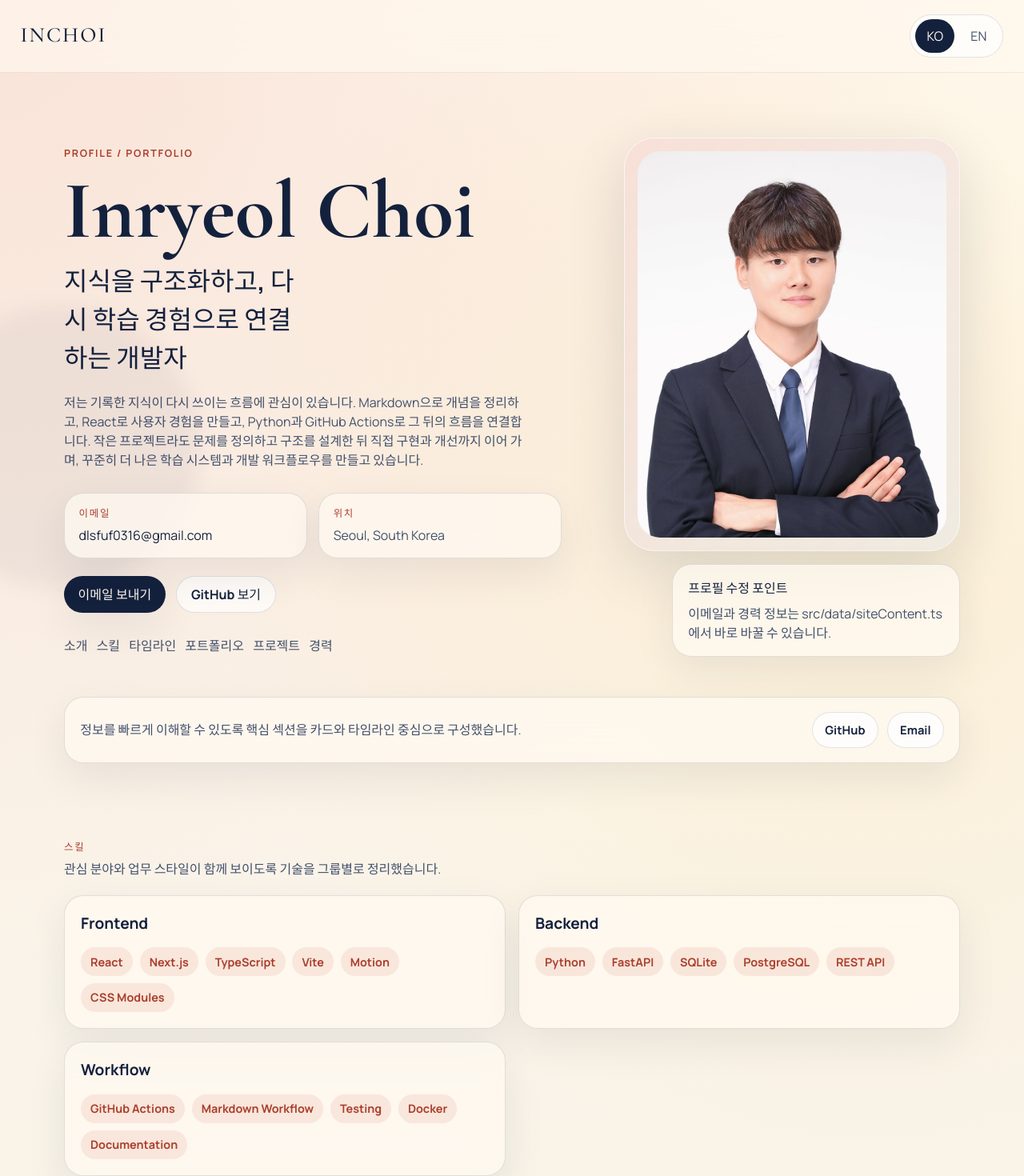
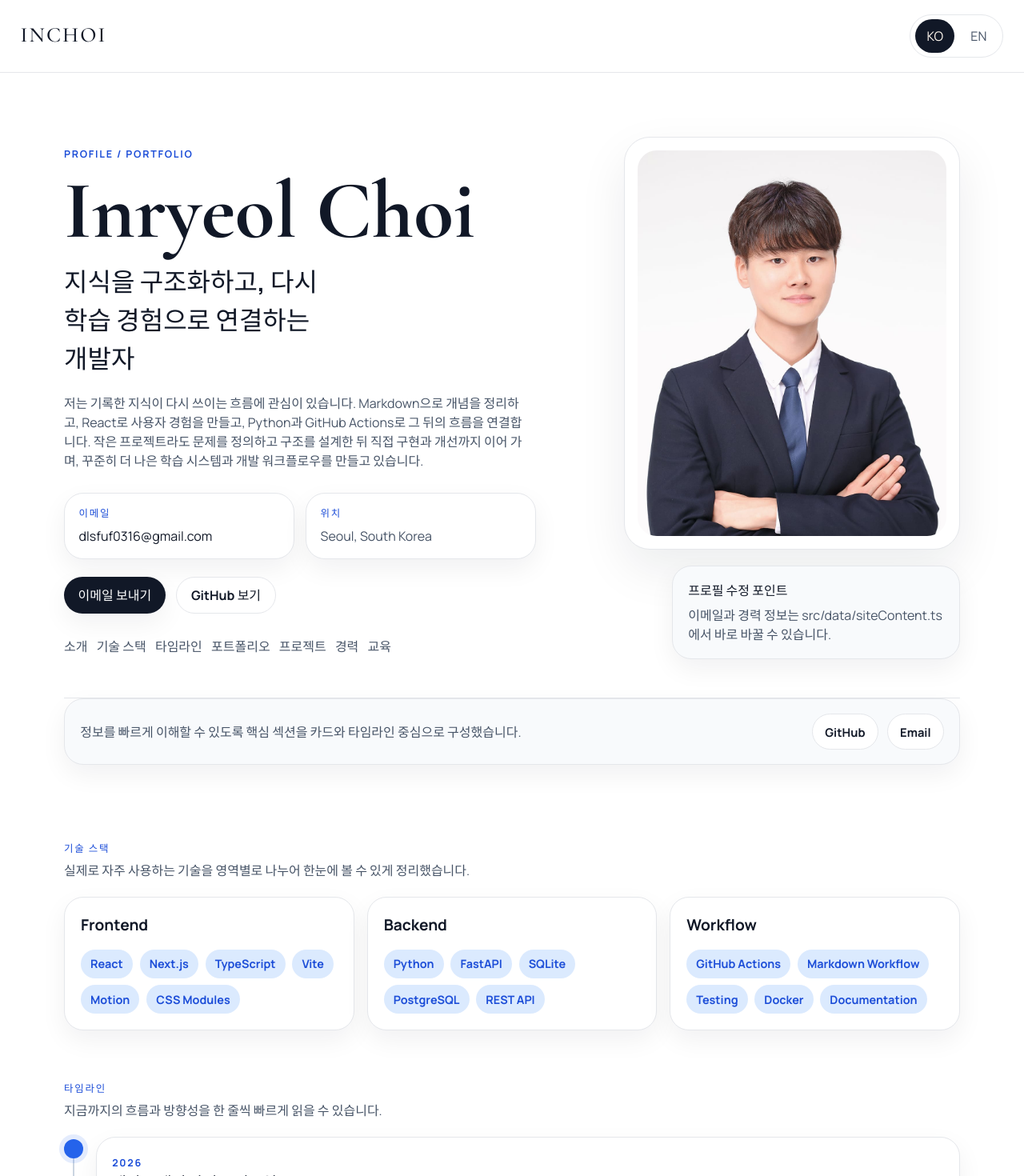
Before and after one commit to InryeolChoi/inchoi.github.io, a React (Vite) app: page / in a window 1280 px wide. Shown: the top 1470 px of the page at 80% size. Built offline with nearby package versions, Linux system fonts and the light colour scheme.

Commit message:
update: design

```diff
--- a/src/App.tsx
+++ b/src/App.tsx
@@ -1,6 +1,7 @@
 import { useEffect, useState } from "react";
 import { useTranslation } from "react-i18next";
 
+import { Education } from "./components/Education";
 import { Experience } from "./components/Experience";
 import { Hero } from "./components/Hero";
 import { IntroOverlay } from "./components/IntroOverlay";
@@ -59,6 +60,7 @@ function App() {
           <Portfolio locale={locale} />
           <Projects locale={locale} />
           <Experience locale={locale} />
+          <Education locale={locale} />
         </main>
       </div>
     </>
--- /dev/null
+++ b/src/components/Education.tsx
@@ -0,0 +1,46 @@
+import { motion } from "motion/react";
+import { useTranslation } from "react-i18next";
+
+import { educationItems } from "../data/siteContent";
+import type { Locale } from "../types";
+import { SectionHeading } from "./SectionHeading";
+
+type EducationProps = {
+  locale: Locale;
+};
+
+export function Education({ locale }: EducationProps) {
+  const { t } = useTranslation();
+
+  return (
+    <section className="contentSection">
+      <SectionHeading id="education" title={t("educationTitle")} lead={t("educationLead")} />
+      <div className="stackedCards">
+        {educationItems.map((item, index) => (
+          <motion.article
+            key={`${item.institution}-${item.period}`}
+            className="wideCard"
+            initial={{ y: 30, opacity: 0 }}
+            whileInView={{ y: 0, opacity: 1 }}
+            viewport={{ once: true, amount: 0.3 }}
+            transition={{ duration: 0.45, delay: index * 0.08 }}
+          >
+            <div className="wideCardHeader">
+              <div>
+                <p className="timelinePeriod">{item.period}</p>
+                <h3>{item.institution}</h3>
+                <p className="wideCardRole">{item.program[locale]}</p>
+              </div>
+            </div>
+            <p>{item.summary[locale]}</p>
+            <ul className="highlightList">
+              {item.highlights[locale].map((highlight) => (
+                <li key={highlight}>{highlight}</li>
+              ))}
+            </ul>
+          </motion.article>
+        ))}
+      </div>
+    </section>
+  );
+}
--- a/src/data/siteContent.ts
+++ b/src/data/siteContent.ts
@@ -1,4 +1,5 @@
 import type {
+  EducationItem,
   ExperienceItem,
   LinkItem,
   PortfolioItem,
@@ -258,13 +259,41 @@ export const experienceItems: ExperienceItem[] = [
   },
 ];
 
+export const educationItems: EducationItem[] = [
+  {
+    period: "Add Period",
+    institution: "Add School or Program",
+    program: {
+      ko: "전공 또는 교육 과정을 입력하세요",
+      en: "Add your major or education program",
+    },
+    summary: {
+      ko: "학위, 부트캠프, 교육 과정, 자격 준비 이력 등을 여기에 정리할 수 있습니다.",
+      en: "You can list your degree, bootcamp, training course, or certification preparation here.",
+    },
+    highlights: {
+      ko: [
+        "학교명 또는 교육 기관명 입력",
+        "전공 또는 과정명 입력",
+        "배운 내용이나 핵심 성과 2~3개 정리",
+      ],
+      en: [
+        "Add your school or education provider",
+        "Add your major or course name",
+        "Summarize two or three key learnings or outcomes",
+      ],
+    },
+  },
+];
+
 export const sectionAnchors = [
   { id: "about", label: { ko: "소개", en: "About" } },
-  { id: "skills", label: { ko: "스킬", en: "Skills" } },
+  { id: "skills", label: { ko: "기술 스택", en: "Tech Stack" } },
   { id: "timeline", label: { ko: "타임라인", en: "Timeline" } },
   { id: "portfolio", label: { ko: "포트폴리오", en: "Portfolio" } },
   { id: "projects", label: { ko: "프로젝트", en: "Projects" } },
   { id: "experience", label: { ko: "경력", en: "Experience" } },
+  { id: "education", label: { ko: "교육", en: "Education" } },
 ];
 
 export const getLocale = (language: string): Locale =>
--- a/src/i18n.ts
+++ b/src/i18n.ts
@@ -10,18 +10,20 @@ const resources = {
       heroSecondary: "이메일과 경력 정보는 src/data/siteContent.ts에서 바로 바꿀 수 있습니다.",
       sectionLead:
         "정보를 빠르게 이해할 수 있도록 핵심 섹션을 카드와 타임라인 중심으로 구성했습니다.",
-      skillsTitle: "스킬",
+      skillsTitle: "기술 스택",
       timelineTitle: "타임라인",
       portfolioTitle: "포트폴리오",
       projectsTitle: "프로젝트",
       experienceTitle: "경력",
+      educationTitle: "교육",
       contact: "이메일",
       location: "위치",
-      skillsLead: "관심 분야와 업무 스타일이 함께 보이도록 기술을 그룹별로 정리했습니다.",
+      skillsLead: "실제로 자주 사용하는 기술을 영역별로 나누어 한눈에 볼 수 있게 정리했습니다.",
       timelineLead: "지금까지의 흐름과 방향성을 한 줄씩 빠르게 읽을 수 있습니다.",
       portfolioLead: "대표 작업과 저장소를 한곳에서 확인할 수 있습니다.",
       projectsLead: "어떤 문제를 어떻게 풀었는지 중심으로 프로젝트를 소개합니다.",
-      experienceLead: "경력 섹션은 실제 이력으로 교체하기 쉬운 형태로 분리했습니다.",
+      experienceLead: "프로젝트 경험과 실무에 가까운 작업 흐름을 중심으로 정리했습니다.",
+      educationLead: "학력, 교육 과정, 자격 준비 이력을 정리할 수 있는 영역입니다.",
       github: "GitHub",
       liveSite: "Live",
       viewGithub: "GitHub 보기",
@@ -41,18 +43,20 @@ const resources = {
       heroSecondary: "You can edit email and experience details directly in src/data/siteContent.ts.",
       sectionLead:
         "The page is organized around clear cards and a timeline so visitors can understand the story quickly.",
-      skillsTitle: "Skills",
+      skillsTitle: "Tech Stack",
       timelineTitle: "Timeline",
       portfolioTitle: "Portfolio",
       projectsTitle: "Projects",
       experienceTitle: "Experience",
+      educationTitle: "Education",
       contact: "Email",
       location: "Location",
-      skillsLead: "Skills are grouped to show both capability and working style.",
+      skillsLead: "Core technologies are grouped by area so visitors can scan them quickly.",
       timelineLead: "A quick snapshot of direction, growth, and major milestones.",
       portfolioLead: "A focused collection of representative work and repositories.",
       projectsLead: "Projects are framed around the problems solved and the decisions behind them.",
-      experienceLead: "The experience section is separated so real career details are easy to update later.",
+      experienceLead: "This section highlights project-driven experience and practical development flow.",
+      educationLead: "A dedicated area for academic background, courses, and certification study.",
       github: "GitHub",
       liveSite: "Live",
       viewGithub: "View GitHub",
--- a/src/index.css
+++ b/src/index.css
@@ -3,24 +3,22 @@
   line-height: 1.5;
   font-weight: 400;
   color: #14213d;
-  background:
-    radial-gradient(circle at top left, rgba(224, 122, 95, 0.18), transparent 28%),
-    radial-gradient(circle at 85% 15%, rgba(249, 196, 74, 0.15), transparent 22%),
-    linear-gradient(180deg, #fffaf2 0%, #f6f0e4 48%, #efe7da 100%);
+  background: #ffffff;
   font-synthesis: none;
   text-rendering: optimizeLegibility;
   -webkit-font-smoothing: antialiased;
   -moz-osx-font-smoothing: grayscale;
-  --ink-strong: #14213d;
-  --ink-soft: #43506c;
-  --surface: rgba(255, 250, 242, 0.72);
-  --surface-strong: rgba(255, 250, 242, 0.92);
-  --line: rgba(20, 33, 61, 0.12);
-  --accent: #d66853;
-  --accent-deep: #ab3f2d;
-  --accent-soft: #f6d2ba;
-  --shadow-soft: 0 18px 50px rgba(20, 33, 61, 0.08);
-  --shadow-strong: 0 22px 70px rgba(20, 33, 61, 0.14);
+  --ink-strong: #111827;
+  --ink-soft: #475467;
+  --surface: #ffffff;
+  --surface-strong: #ffffff;
+  --surface-muted: #f8fafc;
+  --line: #e5e7eb;
+  --accent: #2563eb;
+  --accent-deep: #1d4ed8;
+  --accent-soft: #dbeafe;
+  --shadow-soft: 0 12px 32px rgba(15, 23, 42, 0.06);
+  --shadow-strong: 0 24px 60px rgba(15, 23, 42, 0.08);
 }
 
 * {
@@ -36,6 +34,7 @@ body {
   min-width: 320px;
   min-height: 100vh;
   color: var(--ink-strong);
+  background: #ffffff;
 }
 
 a {
@@ -61,18 +60,6 @@ img {
   overflow: hidden;
 }
 
-.pageShell::before {
-  content: "";
-  position: fixed;
-  inset: auto auto 8% -8%;
-  width: 22rem;
-  height: 22rem;
-  border-radius: 50%;
-  background: rgba(20, 33, 61, 0.05);
-  filter: blur(12px);
-  pointer-events: none;
-}
-
 .topBar {
   position: sticky;
   top: 0;
@@ -81,9 +68,8 @@ img {
   align-items: center;
   justify-content: space-between;
   padding: 1.1rem clamp(1.2rem, 2vw, 2rem);
-  backdrop-filter: blur(18px);
-  background: rgba(255, 248, 238, 0.7);
-  border-bottom: 1px solid rgba(20, 33, 61, 0.08);
+  background: rgba(255, 255, 255, 0.94);
+  border-bottom: 1px solid var(--line);
 }
 
 .brand {
@@ -98,7 +84,7 @@ img {
   padding: 0.35rem;
   border-radius: 999px;
   border: 1px solid var(--line);
-  background: rgba(255, 255, 255, 0.68);
+  background: #ffffff;
 }
 
 .languageButton {
@@ -129,11 +115,20 @@ img {
 
 .heroSection {
   display: grid;
-  grid-template-columns: 1.2fr 0.9fr;
-  gap: 2rem;
+  grid-template-columns: minmax(0, 1.1fr) minmax(360px, 0.9fr);
+  gap: 3rem;
   align-items: center;
   min-height: calc(100vh - 6rem);
   padding: 2rem 0 3rem;
+  border-bottom: 1px solid var(--line);
+}
+
+.heroCopy {
+  order: 1;
+}
+
+.heroVisual {
+  order: 2;
 }
 
 .eyebrow,
@@ -158,7 +153,7 @@ img {
   margin: 1rem 0 0;
   font-size: clamp(1.4rem, 2.6vw, 2rem);
   font-weight: 700;
-  max-width: 14ch;
+  max-width: 16ch;
 }
 
 .heroIntro,
@@ -195,7 +190,6 @@ img {
   border-radius: 24px;
   background: var(--surface);
   box-shadow: var(--shadow-soft);
-  backdrop-filter: blur(18px);
 }
 
 .metaCard {
@@ -233,13 +227,13 @@ img {
 
 .primaryButton {
   background: var(--ink-strong);
-  color: #fff8ef;
+  color: #ffffff;
   box-shadow: var(--shadow-soft);
 }
 
 .secondaryButton {
   border: 1px solid var(--line);
-  background: rgba(255, 255, 255, 0.65);
+  background: #ffffff;
 }
 
 .primaryButton:hover,
@@ -270,18 +264,16 @@ img {
 
 .heroVisual {
   display: grid;
-  gap: 1rem;
+  gap: 1.25rem;
   justify-items: end;
 }
 
 .photoShell {
   width: min(100%, 420px);
   padding: 1rem;
-  border-radius: 38px;
-  background:
-    linear-gradient(135deg, rgba(214, 104, 83, 0.16), rgba(20, 33, 61, 0.06)),
-    rgba(255, 255, 255, 0.52);
-  border: 1px solid rgba(255, 255, 255, 0.6);
+  border-radius: 32px;
+  background: #ffffff;
+  border: 1px solid var(--line);
   box-shadow: var(--shadow-strong);
 }
 
@@ -289,12 +281,13 @@ img {
   width: 100%;
   aspect-ratio: 4 / 5;
   object-fit: cover;
-  border-radius: 28px;
+  border-radius: 24px;
 }
 
 .tipCard {
   width: min(100%, 360px);
   padding: 1.1rem 1.2rem;
+  background: var(--surface-muted);
 }
 
 .tipCard p {
@@ -309,6 +302,7 @@ img {
   gap: 1rem;
   padding: 1.15rem 1.2rem;
   margin-bottom: 2rem;
+  background: var(--surface-muted);
 }
 
 .sectionIntro p {
@@ -327,7 +321,7 @@ img {
 .wideCardHeader a {
   padding: 0.65rem 0.95rem;
   border: 1px solid var(--line);
-  background: rgba(255, 255, 255, 0.75);
+  background: #ffffff;
   font-size: 0.92rem;
   font-weight: 700;
 }
@@ -352,7 +346,7 @@ img {
 .skillsGrid,
 .cardGrid {
   display: grid;
-  grid-template-columns: repeat(2, minmax(0, 1fr));
+  grid-template-columns: repeat(3, minmax(0, 1fr));
   gap: 1rem;
 }
 
@@ -382,7 +376,7 @@ img {
 .tag {
   padding: 0.45rem 0.75rem;
   border-radius: 999px;
-  background: rgba(214, 104, 83, 0.12);
+  background: var(--accent-soft);
   color: var(--accent-deep);
   font-size: 0.9rem;
   font-weight: 700;
@@ -401,7 +395,7 @@ img {
   bottom: 0.2rem;
   left: 11px;
   width: 2px;
-  background: rgba(214, 104, 83, 0.25);
+  background: #cbd5e1;
 }
 
 .timelineItem {
@@ -416,8 +410,8 @@ img {
   height: 24px;
   margin-top: 0.18rem;
   border-radius: 50%;
-  background: linear-gradient(135deg, var(--accent), #f0b47d);
-  box-shadow: 0 0 0 6px rgba(214, 104, 83, 0.12);
+  background: var(--accent);
+  box-shadow: 0 0 0 6px rgba(37, 99, 235, 0.12);
 }
 
 .timelineBody {
@@ -481,10 +475,8 @@ img {
   z-index: 50;
   display: grid;
   place-items: center;
-  background:
-    radial-gradient(circle at top, rgba(249, 196, 74, 0.16), transparent 20%),
-    linear-gradient(180deg, rgba(20, 33, 61, 0.96), rgba(42, 58, 92, 0.92));
-  color: #fff8ef;
+  background: linear-gradient(180deg, rgba(15, 23, 42, 0.96), rgba(30, 41, 59, 0.94));
+  color: #ffffff;
 }
 
 .introPanel {
```
Also changed, not shown: src/types.ts (+8 -0 lines).
